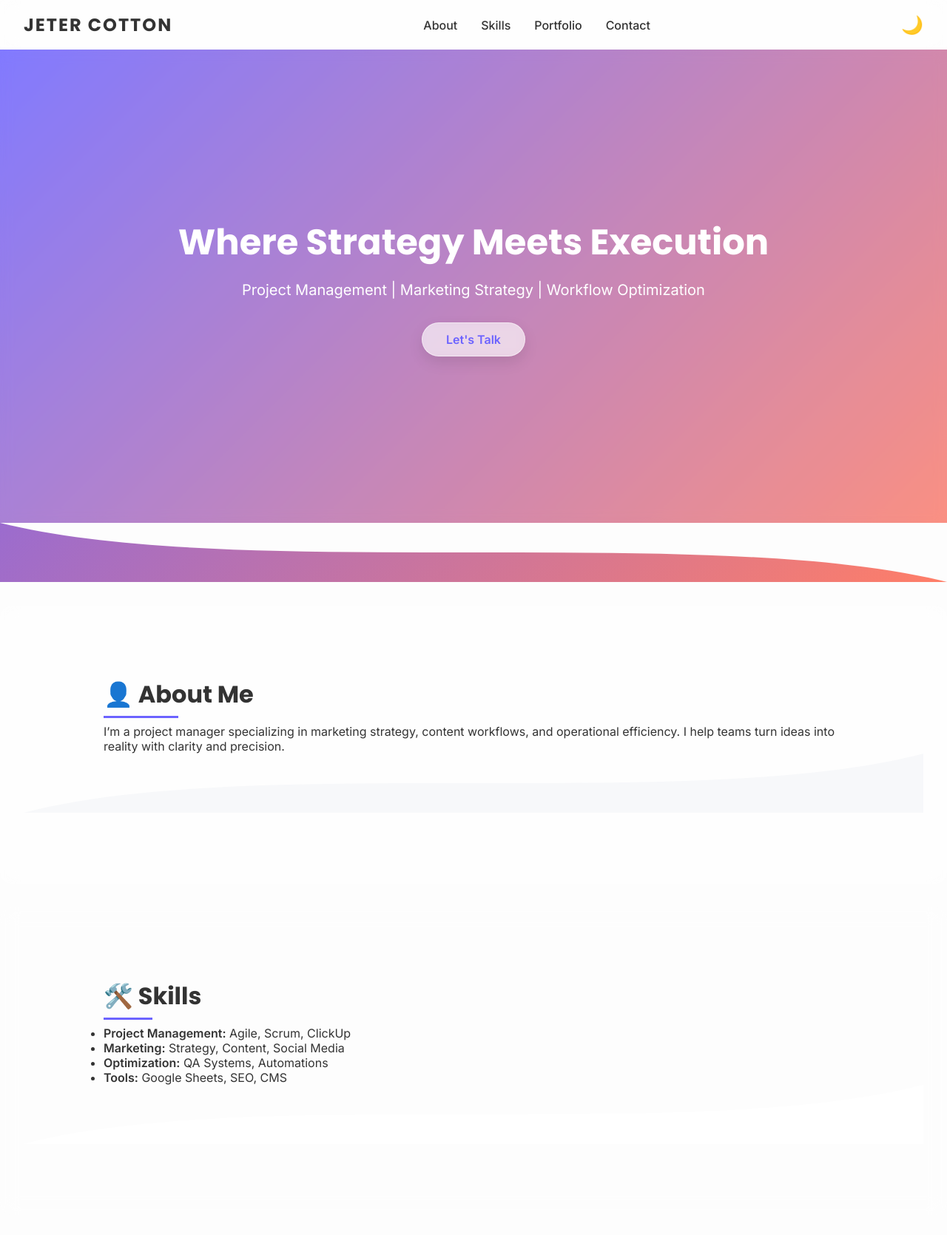
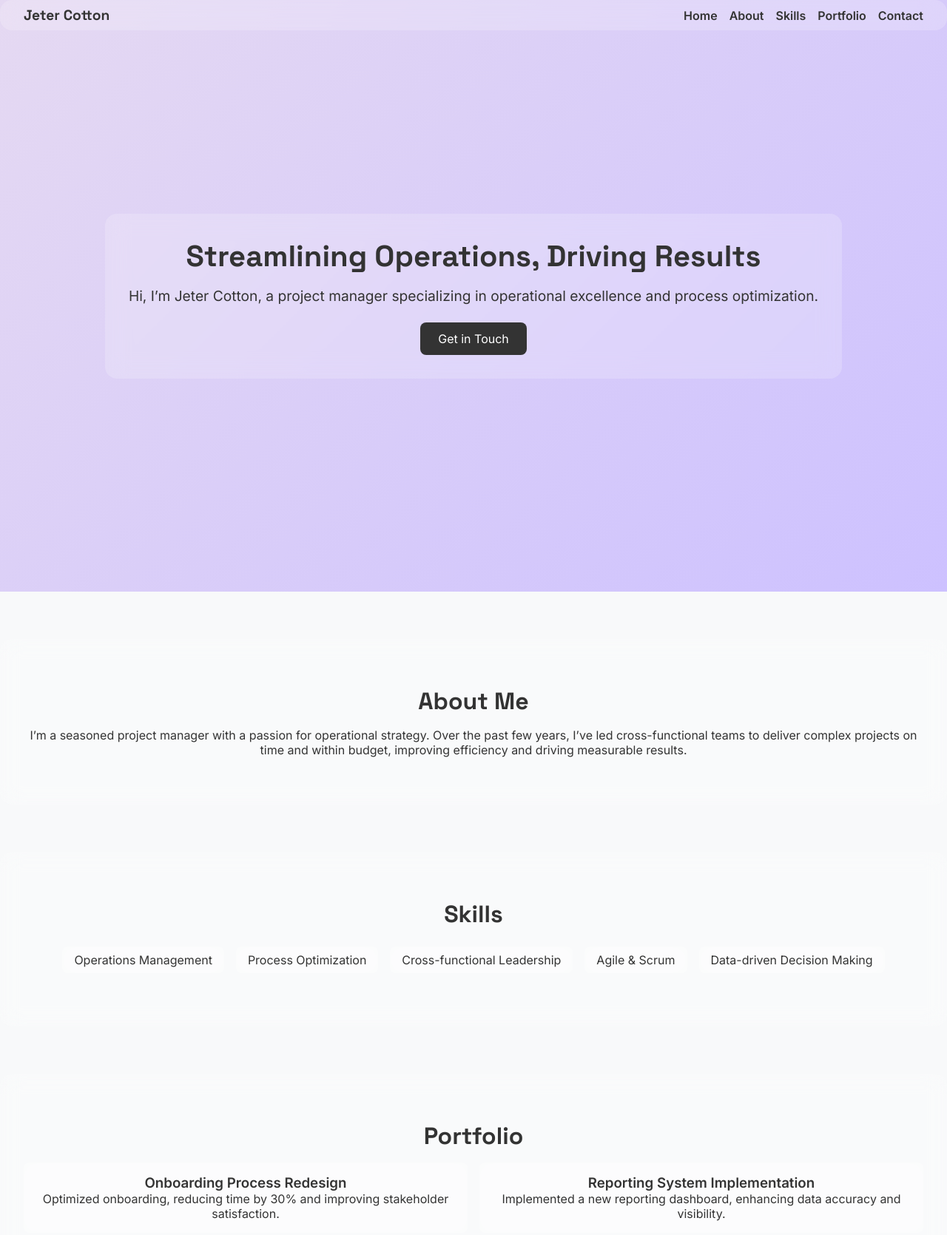
Before and after one commit to jeterbug/personal-website, a plain HTML site: page index.html in a window 1280 px wide. Shown: the top 1670 px of the page at 74% size. Drawn offline with Linux system fonts and the light colour scheme.

Commit message:
Add files via upload

```diff
--- a/index.html
+++ b/index.html
@@ -3,102 +3,65 @@
 <head>
   <meta charset="UTF-8" />
   <meta name="viewport" content="width=device-width, initial-scale=1.0"/>
-  <title>JETER COTTON | Where Strategy Meets Execution</title>
-  <link href="https://fonts.googleapis.com/css2?family=Inter:wght@400;500;600&family=Poppins:wght@600;700&display=swap" rel="stylesheet" />
-  <link rel="stylesheet" href="style.css" />
-  <link rel="icon" type="image/x-icon" href="favicon.ico" />
+  <title>Jeter Cotton | Operations Project Manager</title>
+  <link rel="stylesheet" href="styles.css" />
 </head>
 <body>
   <nav class="navbar">
-    <div class="logo">JETER COTTON</div>
-    <div id="mobileMenu" class="menu-toggle">☰</div>
-    <ul class="nav-links">
+    <div class="nav-container glass">
+      <div class="logo">Jeter Cotton</div>
+      <div class="menu-icon" id="menu-icon">
+        <span></span>
+        <span></span>
+        <span></span>
+      </div>
+      <ul class="nav-links" id="nav-links">
+        <li><a href="#hero">Home</a></li>
         <li><a href="#about">About</a></li>
         <li><a href="#skills">Skills</a></li>
         <li><a href="#portfolio">Portfolio</a></li>
         <li><a href="#contact">Contact</a></li>
       </ul>
-    <button id="darkModeToggle" class="dark-mode-toggle" aria-label="Toggle dark mode">🌙</button>
+    </div>
   </nav>
-
-  <header class="header">
-    <div class="hero">
-      <h1>Where Strategy Meets Execution</h1>
-      <p>Project Management | Marketing Strategy | Workflow Optimization</p>
-      <a href="#contact" class="btn-primary">Let's Talk</a>
-    </div>
-    <div class="wave-divider">
-      <svg viewBox="0 0 1440 100" preserveAspectRatio="none">
-        <path d="M0,0 C360,100 1080,0 1440,100 L1440,0 L0,0 Z" fill="#fdfdfd" />
-      </svg>
+  <header id="hero" class="hero">
+    <div class="hero-content glass">
+      <h1>Streamlining Operations, Driving Results</h1>
+      <p>Hi, I’m Jeter Cotton, a project manager specializing in operational excellence and process optimization.</p>
+      <a href="#contact" class="btn">Get in Touch</a>
     </div>
   </header>
-
-  <main>
-    <section id="about" class="section fade-in-section">
-      <div class="container">
-        <h2>👤 About Me</h2>
-        <p>I’m a project manager specializing in marketing strategy, content workflows, and operational efficiency. I help teams turn ideas into reality with clarity and precision.</p>
+  <section id="about" class="section glass">
+    <h2>About Me</h2>
+    <p>I’m a seasoned project manager with a passion for operational strategy. Over the past few years, I’ve led cross-functional teams to deliver complex projects on time and within budget, improving efficiency and driving measurable results.</p>
+  </section>
+  <section id="skills" class="section glass">
+    <h2>Skills</h2>
+    <ul class="skills-list">
+      <li>Operations Management</li>
+      <li>Process Optimization</li>
+      <li>Cross-functional Leadership</li>
+      <li>Agile & Scrum</li>
+      <li>Data-driven Decision Making</li>
+    </ul>
+  </section>
+  <section id="portfolio" class="section glass">
+    <h2>Portfolio</h2>
+    <div class="projects">
+      <div class="project">
+        <h3>Onboarding Process Redesign</h3>
+        <p>Optimized onboarding, reducing time by 30% and improving stakeholder satisfaction.</p>
       </div>
-      <div class="wave-divider wave-bottom">
-        <svg viewBox="0 0 1440 100" preserveAspectRatio="none">
-          <path d="M0,100 C360,0 1080,100 1440,0 L1440,100 L0,100 Z" fill="#f7f8fa" />
-        </svg>
+      <div class="project">
+        <h3>Reporting System Implementation</h3>
+        <p>Implemented a new reporting dashboard, enhancing data accuracy and visibility.</p>
+      </div>
     </div>
   </section>
-
-    <section id="skills" class="section alt fade-in-section">
-      <div class="container">
-        <h2>🛠️ Skills</h2>
-        <ul class="skills-list">
-          <li><strong>Project Management:</strong> Agile, Scrum, ClickUp</li>
-          <li><strong>Marketing:</strong> Strategy, Content, Social Media</li>
-          <li><strong>Optimization:</strong> QA Systems, Automations</li>
-          <li><strong>Tools:</strong> Google Sheets, SEO, CMS</li>
-        </ul>
-      </div>
-      <div class="wave-divider wave-bottom">
-        <svg viewBox="0 0 1440 100" preserveAspectRatio="none">
-          <path d="M0,100 C360,0 1080,100 1440,0 L1440,100 L0,100 Z" fill="#fff" />
-        </svg>
-      </div>
+  <section id="contact" class="section glass">
+    <h2>Contact</h2>
+    <p>Let’s connect: <a href="mailto:youremail@example.com">youremail@example.com</a></p>
   </section>
-
-    <section id="portfolio" class="section fade-in-section">
-      <div class="container">
-        <h2>💼 Portfolio</h2>
-        <div class="portfolio-grid">
-          <div class="portfolio-card">Home Loan Center Campaign</div>
-          <div class="portfolio-card">QA System Overhaul</div>
-          <div class="portfolio-card">Hiring Simulation Builder</div>
-          <div class="portfolio-card">Brand Refresh Initiatives</div>
-        </div>
-      </div>
-      <div class="wave-divider wave-bottom">
-        <svg viewBox="0 0 1440 100" preserveAspectRatio="none">
-          <path d="M0,100 C360,0 1080,100 1440,0 L1440,100 L0,100 Z" fill="#f7f8fa" />
-        </svg>
-      </div>
-    </section>
-
-    <section id="contact" class="section alt fade-in-section">
-      <div class="container">
-        <h2>✉️ Contact</h2>
-        <form action="https://formspree.io/f/your-form-id" method="POST">
-          <label for="name">Name</label>
-          <input type="text" id="name" name="name" required />
-          <label for="message">Message</label>
-          <textarea id="message" name="message" rows="5" required></textarea>
-          <button type="submit" class="btn-primary">Send Message</button>
-        </form>
-      </div>
-    </section>
-  </main>
-
-  <footer class="footer">
-    &copy; 2025 JETER COTTON. All rights reserved.
-  </footer>
-
   <script src="script.js"></script>
 </body>
 </html>
--- a/script.js
+++ b/script.js
@@ -1,29 +1,19 @@
-// Mobile menu toggle
-const mobileMenu = document.getElementById('mobileMenu');
-const navLinks = document.querySelector('.nav-links');
-mobileMenu.addEventListener('click', () => {
-  navLinks.classList.toggle('nav-active');
+// Mobile nav toggle
+const menuIcon = document.getElementById('menu-icon');
+const navLinks = document.getElementById('nav-links');
+
+menuIcon.addEventListener('click', () => {
+  navLinks.classList.toggle('active');
 });
 
-// Dark Mode Toggle
-const toggle = document.getElementById('darkModeToggle');
-toggle.addEventListener('click', () => {
-  document.body.classList.toggle('dark-mode');
-  toggle.textContent = document.body.classList.contains('dark-mode') ? '☀️' : '🌙';
-  localStorage.setItem('darkMode', document.body.classList.contains('dark-mode'));
+// Smooth scrolling
+document.querySelectorAll('a[href^="#"]').forEach(anchor => {
+  anchor.addEventListener('click', function(e) {
+    e.preventDefault();
+    const target = document.querySelector(this.getAttribute('href'));
+    if (target) {
+      target.scrollIntoView({ behavior: 'smooth' });
+      if (navLinks.classList.contains('active')) navLinks.classList.remove('active');
+    }
+  });
 });
-
-// Persist dark mode
-if (localStorage.getItem('darkMode') === 'true') {
-  document.body.classList.add('dark-mode');
-  toggle.textContent = '☀️';
-}
-
-// Fade-in sections
-document.querySelectorAll('.fade-in-section').forEach(sec => {
-  new IntersectionObserver((entries) => {
-    entries.forEach(entry => {
-      if (entry.isIntersecting) entry.target.classList.add('visible');
-    });
-  }, { threshold: 0.2 }).observe(sec);
-});
--- /dev/null
+++ b/styles.css
@@ -0,0 +1,129 @@
+@import url('https://fonts.googleapis.com/css2?family=Space+Grotesk:wght@400;700&family=Inter:wght@400;600&display=swap');
+
+:root {
+  --primary: #E5D9F2;
+  --secondary: #F5EFFF;
+  --tertiary: #CDC1FF;
+  --text-color: #333;
+  --bg-color: #f8f9fa;
+}
+
+* {
+  margin: 0; padding: 0; box-sizing: border-box;
+}
+
+body {
+  font-family: 'Inter', sans-serif;
+  color: var(--text-color);
+  background: var(--bg-color);
+  scroll-behavior: smooth;
+}
+
+/* Navbar */
+.navbar {
+  position: fixed;
+  top: 0; left: 0;
+  width: 100%; z-index: 100;
+}
+.nav-container {
+  display: flex;
+  align-items: center;
+  justify-content: space-between;
+  padding: 0.5rem 2rem;
+}
+.logo {
+  font-family: 'Space Grotesk', monospace;
+  font-size: 1.2rem;
+  font-weight: 700;
+}
+.nav-links {
+  list-style: none;
+  display: flex;
+  gap: 1rem;
+}
+.nav-links li a {
+  text-decoration: none; font-weight: 600;
+  color: var(--text-color);
+}
+
+/* Hamburger */
+.menu-icon {
+  display: none;
+  flex-direction: column;
+  cursor: pointer;
+}
+.menu-icon span {
+  width: 25px;
+  height: 3px;
+  background: var(--text-color);
+  margin: 4px 0;
+  transition: 0.3s;
+}
+
+/* Glass effect for nav */
+.glass {
+  background: rgba(255,255,255,0.2);
+  backdrop-filter: blur(15px);
+  border-radius: 16px;
+}
+
+/* Hero */
+.hero {
+  height: 100vh;
+  background: linear-gradient(135deg, var(--primary), var(--tertiary));
+  display: flex; align-items: center; justify-content: center;
+}
+.hero-content {
+  text-align: center;
+  padding: 2rem;
+  border-radius: 16px;
+}
+
+.hero-content h1 {
+  font-family: 'Space Grotesk', monospace;
+  font-size: 2.5rem;
+  margin-bottom: 1rem;
+}
+
+.hero-content p {
+  font-size: 1.2rem; margin-bottom: 1.5rem;
+}
+
+.btn {
+  display: inline-block;
+  padding: 0.75rem 1.5rem;
+  background: var(--text-color);
+  color: #fff; border-radius: 8px; text-decoration: none;
+}
+
+/* Sections */
+.section {
+  padding: 4rem 2rem;
+  text-align: center;
+  margin-top: 4rem;
+}
+
+.section h2 {
+  font-family: 'Space Grotesk', monospace;
+  font-size: 2rem;
+  margin-bottom: 1rem;
+}
+
+.skills-list {
+  list-style: none;
+  display: flex; flex-wrap: wrap; justify-content: center;
+}
+.skills-list li { background: rgba(255,255,255,0.3); backdrop-filter: blur(10px); margin:0.5rem; padding:0.5rem 1rem; border-radius:8px;}
+
+.projects { display: grid; grid-template-columns: repeat(auto-fit, minmax(200px, 1fr)); gap:1rem;}
+.project { background:rgba(255,255,255,0.3); backdrop-filter: blur(10px); padding:1rem; border-radius:8px;}
+
+/* Contact */
+#contact p { font-size:1.1rem;}
+
+/* Responsive */
+@media (max-width: 768px) {
+  .nav-links { display:none; position:absolute; top:60px; right:20px; background:rgba(255,255,255,0.9); backdrop-filter: blur(15px); flex-direction:column; border-radius:8px; padding:1rem;}
+  .nav-links.active { display:flex; }
+  .menu-icon { display:flex; }
+}
```
Also changed, not shown: 1 other file. Lines whose indentation alone changed are shown as unchanged.
